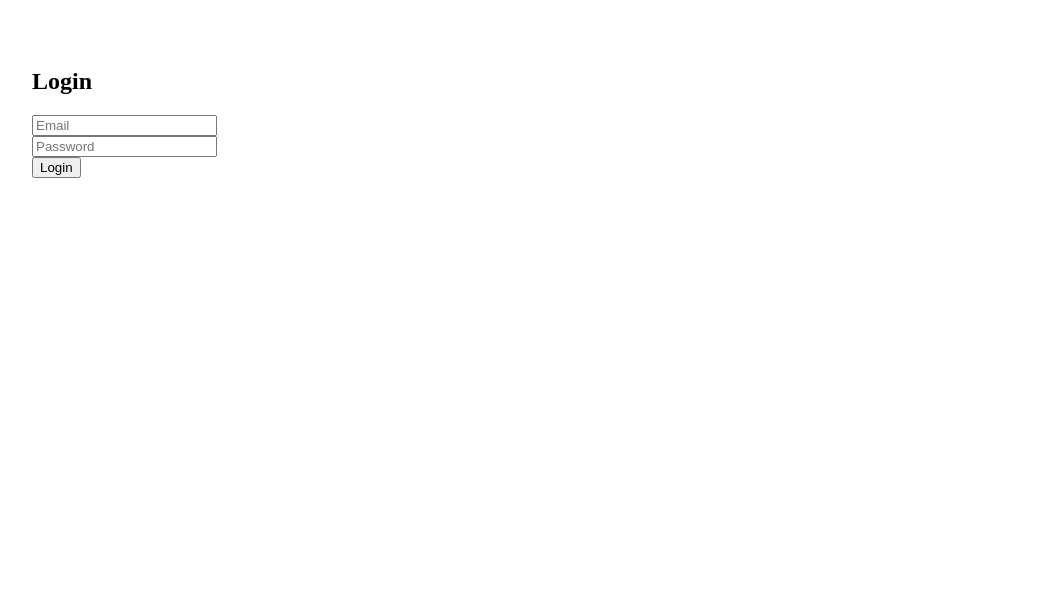
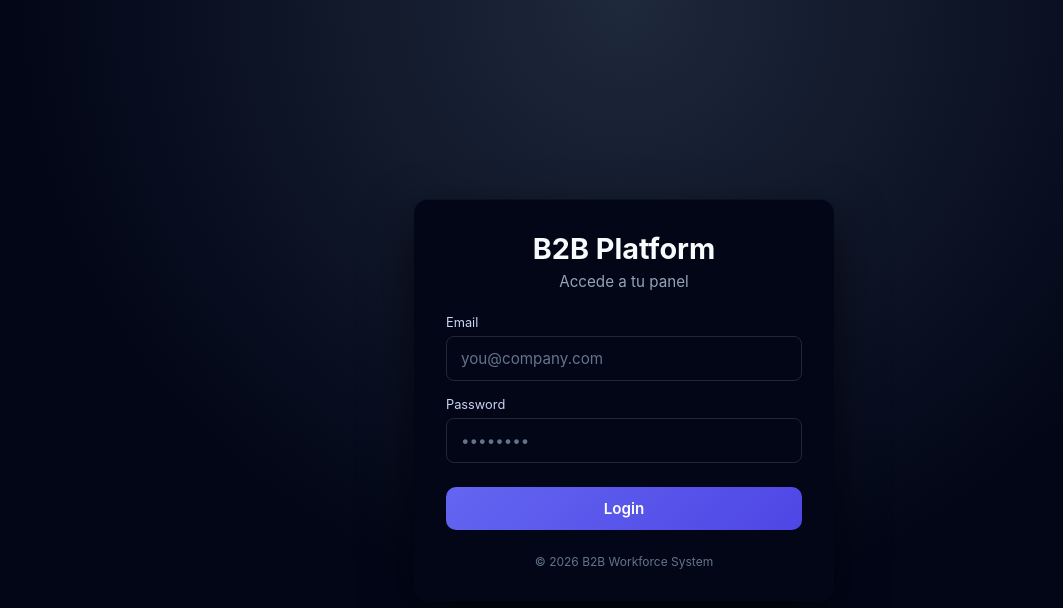
Before and after one commit to nicolasbuelvas/b2b-action-workforce-control-system, a React (Vite) app in the folder frontend/: page /login in a window 1280 px wide. Shown: the top 608 px of the page, without its empty margins (16-1079 px from the left). Built offline with nearby package versions, Linux system fonts and the light colour scheme.

Commit message:
frontend #5

```diff
--- a/frontend/src/pages/auth/LoginPage.tsx
+++ b/frontend/src/pages/auth/LoginPage.tsx
@@ -1,36 +1,66 @@
 import { useState } from 'react';
 import { useAuthContext } from '../../context/AuthContext';
+import '../../styles/auth.css';
 
 export default function LoginPage() {
-  const { login } = useAuthContext();
+  const { login, loading } = useAuthContext();
   const [email, setEmail] = useState('');
   const [password, setPassword] = useState('');
+  const [error, setError] = useState('');
 
   const submit = async (e: React.FormEvent) => {
     e.preventDefault();
+    setError('');
+
+    try {
       await login(email, password);
+    } catch {
+      setError('Credenciales inválidas');
+    }
   };
 
   return (
-    <div style={{ padding: 40 }}>
-      <h2>Login</h2>
+    <div className="auth-wrapper">
+      <div className="auth-card">
+        <div className="auth-header">
+          <h1>B2B Platform</h1>
+          <p>Accede a tu panel</p>
+        </div>
 
-      <form onSubmit={submit}>
+        <form className="auth-form" onSubmit={submit}>
+          {error && <div className="auth-error">{error}</div>}
+
+          <div className="auth-field">
+            <label>Email</label>
             <input
-          placeholder="Email"
+              type="email"
+              placeholder="you@company.com"
               value={email}
               onChange={(e) => setEmail(e.target.value)}
+              required
             />
-        <br />
+          </div>
+
+          <div className="auth-field">
+            <label>Password</label>
             <input
               type="password"
-          placeholder="Password"
+              placeholder="••••••••"
               value={password}
               onChange={(e) => setPassword(e.target.value)}
+              required
             />
-        <br />
-        <button type="submit">Login</button>
+          </div>
+
+          <button type="submit" disabled={loading}>
+            {loading ? 'Ingresando…' : 'Login'}
+          </button>
         </form>
+
+        <div className="auth-footer">
+          © 2026 B2B Workforce System
+        </div>
+      </div>
     </div>
   );
 }
```
Lines whose indentation alone changed are shown as unchanged.
